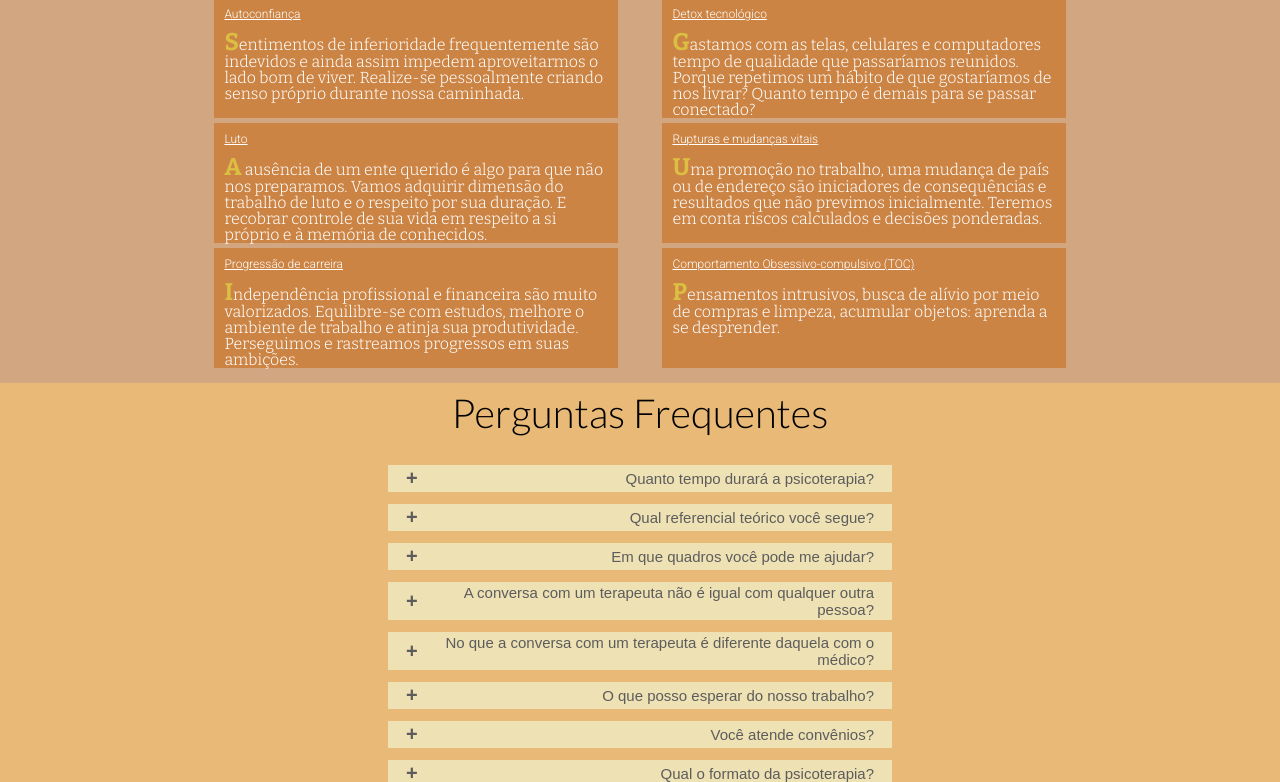
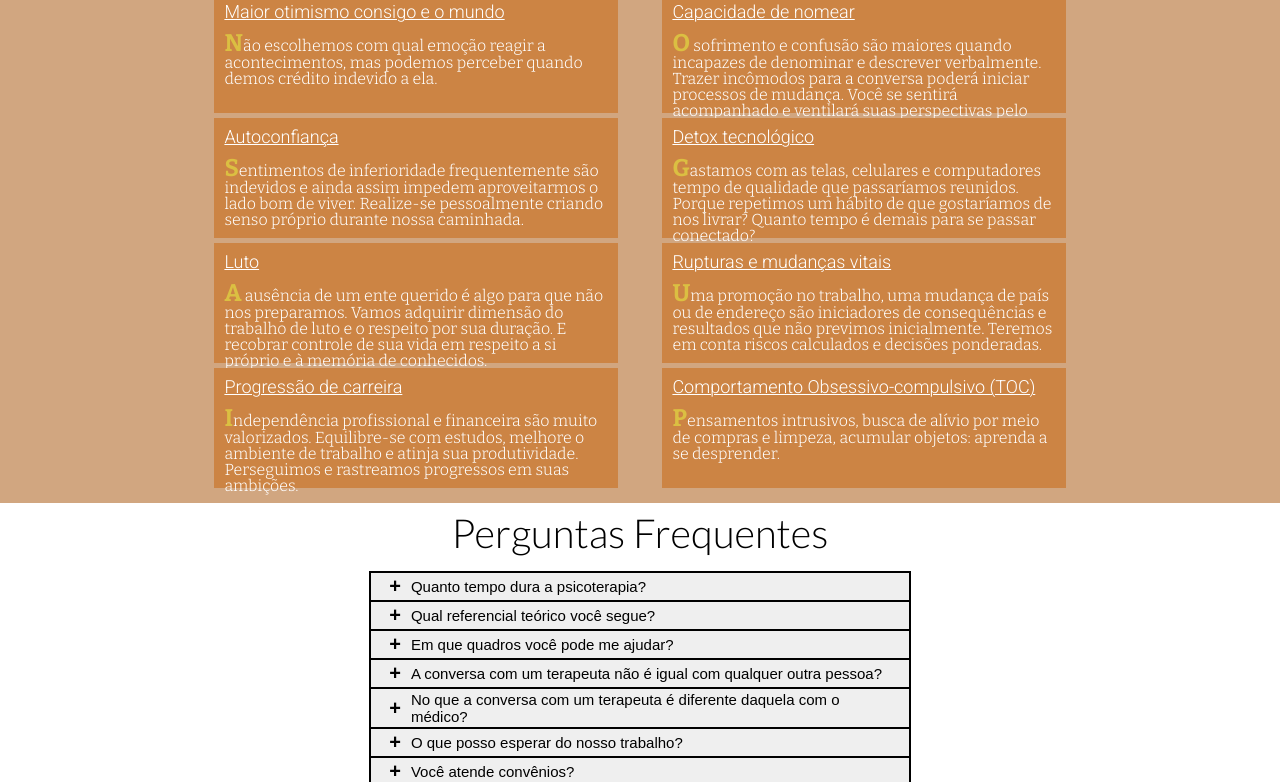
Before and after one commit to satyrmont/gbPsi, a React (Vite) app: page / in a window 1280 px wide. Shown: the part 2018-2800 px from the top of the page. Built offline with nearby package versions, Linux system fonts and the light colour scheme; a web font is replaced by a local one.

Commit message:
Perguntas Frequentes Layout

```diff
--- a/src/App.jsx
+++ b/src/App.jsx
@@ -15,7 +15,6 @@ function App() {
   return (
     <React.Fragment>
       <MobileProvider>
-        <body>
         <Nav />
         <Logo />
         <Intro />
@@ -24,7 +23,6 @@ function App() {
         <PerguntasFrequentes />
         <Contato />
         {/* <Mapa /> */}
-        </body>
       </MobileProvider>
     </React.Fragment>
   );
--- a/src/pages/1-Intro.page.jsx
+++ b/src/pages/1-Intro.page.jsx
@@ -241,6 +241,7 @@ const SectionWrapper_Experiencia = styled.div`
   display: flex;
   flex-direction: column;
   align-items: center;
+  padding: 40px;
 `;
 
 const Prossiga = styled.div`
@@ -263,7 +264,7 @@ const ContentWrapper_Experiencia = styled.div`
   flex-direction: column;
   text-align: start;
   justify-content: space-between;
-
+  margin-left: var(--margin-top-bottom);
   height: 100%;
 `;
 
--- a/src/pages/2-ComoFunciona.page.jsx
+++ b/src/pages/2-ComoFunciona.page.jsx
@@ -99,6 +99,7 @@ const SectionWrapper = styled.div`
 `;
 
 const Container_TwoColumn = styled.div`
+  padding-top: var(--margin-top-bottom);
   /* width: 50%; */
   display: flex;
   flex-direction: column;
@@ -132,6 +133,9 @@ const SectionText_ComoFunciona = styled(SectionText)`
 
 const Title_ComoFunciona = styled(Title)`
   font-size: calc(var(--title-font-size) * var(--title-small-factor));
+  text-decoration-line: underline;
+  text-decoration-thickness: 1.6px;
+  text-underline-offset: 5px;
 `;
 
 // ----------------------- TERAPIA ------------------------
@@ -163,6 +167,9 @@ const SectionText_Metodo = styled(SectionText)`
 const Title_Metodo = styled(Title)`
   font-size: calc(var(--title-font-size) * var(--title-small-factor));
   display: inline-block;
+  text-decoration-line: underline;
+  text-decoration-thickness: 1.6px;
+  text-underline-offset: 5px;
 `;
 
 export default ComoFunciona;
--- a/src/pages/3-QueEsperar.page.jsx
+++ b/src/pages/3-QueEsperar.page.jsx
@@ -131,7 +131,7 @@ const Card = styled.div`
   background-color: var(--color_D1);
 
   h2 {
-    font-size: calc(var(--title-font-size) * 0.3);
+    font-size: calc(var(--title-font-size) * 0.45);
     color: black;
     /* color: white; */
     color: var(--color04);
--- a/src/pages/4-PerguntasFrequentes.page.jsx
+++ b/src/pages/4-PerguntasFrequentes.page.jsx
@@ -1,4 +1,4 @@
-import React, { useEffect, useRef } from "react";
+import React, { useState, useRef } from "react";
 import { styled } from "styled-components";
 import {
   Section,
@@ -11,31 +11,53 @@ function PerguntasFrequentes() {
   const main = useRef();
   const title = useRef();
 
+  const [isOpen, setIsOpen] = useState(0);
+
   const toggleContent = (e) => {
-    const content = e.target.nextElementSibling;
-    content.style.display =
-      content.style.display === "block" ? "none" : "block";
+    const button = e.target;
+    const content = button.nextElementSibling;
+
+    // Get all question buttons
+    const allButtons = button.closest("section").querySelectorAll("button");
+    // Close all buttons (hide all content)
+    allButtons.forEach((btn) => {
+      const btnContent = btn.nextElementSibling;
+      if (btn !== button) {
+        btn.setAttribute("data-open", "false");
+        btnContent.style.display = "none";
+      }
+    });
+
+    // Toggle the clicked button's content
+    if (button.getAttribute("data-open") === "true") {
+      button.setAttribute("data-open", "false");
+      content.style.display = "none";
+    } else {
+      button.setAttribute("data-open", "true");
+      content.style.display = "block";
+    }
   };
 
   return (
     <Section_PerguntasFrequentes ref={main}>
       <Title_Perguntas ref={title}>Perguntas Frequentes</Title_Perguntas>
       <SectionContent>
-        <CollapsibleButton onClick={toggleContent}>
-          <h2>Quanto tempo durará a psicoterapia?</h2>
-        </CollapsibleButton>
-        <Content>
-          <SectionText>
+        <QuestionsContainer>
+          <QuestionButton data-open="false" onClick={toggleContent}>
+            <h2>Quanto tempo dura a psicoterapia?</h2>
+          </QuestionButton>
+          <Answer>
+            <AnswerText>
               <p>
-              Conceitualizar o caso, ou seja, traduzi-lo para linguagem teórica
-              leva até 6 semanas. Pode levar até 6 meses para pontualmente
-              elaborar questões em formato breve. Este dinamismo é desejável
-              quando comparamos outras formas de psicoterapia.
+                Conceitualizar o caso, ou seja, traduzi-lo para linguagem
+                teórica leva até 6 semanas. Pode levar até 6 meses para
+                pontualmente elaborar questões em formato breve. Este dinamismo
+                é desejável quando comparamos outras formas de psicoterapia.
               </p>
 
               <p>
-              Contudo, antecipar o final do tratamento ao sinal das primeiras
-              melhoras oferece o risco de recaídas antes que seja cultivada a
+                Contudo, antecipar o final do tratamento ao sinal de primeiras
+                melhoras apresenta o risco de recaídas antes que seja cultivada
                 independência.
               </p>
 
@@ -44,59 +66,67 @@ function PerguntasFrequentes() {
                 paciente e suas necessidades, ou pode resultar no encaminhamento
                 para um novo profissional.
               </p>
-          </SectionText>
-        </Content>
+            </AnswerText>
+          </Answer>
 
-        <CollapsibleButton onClick={toggleContent}>
+          <QuestionButton data-open="false" onClick={toggleContent}>
             <h2>Qual referencial teórico você segue?</h2>
-        </CollapsibleButton>
-        <Content>
-          <SectionText>
+          </QuestionButton>
+          <Answer>
+            <AnswerText>
               Minha prática baseia-se em terapias contextuais, como Terapia de
               Aceitação e Compromisso (ACT), Psicoterapia Baseada em Processos
-            (PBT) e Psicoterapia Analítica Funcional (FAP), todas são diferentes
-            modalidades de terapias cognitivo-comportamentais (TCC).
-          </SectionText>
-        </Content>
+              (PBT) e Psicoterapia Analítica Funcional (FAP), todas estas são
+              diferentes modalidades de terapias cognitivo-comportamentais
+              (TCC).
+            </AnswerText>
+          </Answer>
 
-        <CollapsibleButton onClick={toggleContent}>
+          <QuestionButton data-open="false" onClick={toggleContent}>
             <h2>Em que quadros você pode me ajudar?</h2>
-        </CollapsibleButton>
-        <Content>
-          <SectionText>
+          </QuestionButton>
+          <Answer>
+            <AnswerText>
+              <ul>
                 <ul>
                   <li>Ansiedade, depressão e sofrimento psíquico</li>
-              <li>Luto e ansiedade de separação</li>
                   <li>Dificuldades acadêmicas e laborais</li>
                   <li>Relações pessoais e do trabalho</li>
                   <li>Relações afetivas, separações e felicidade conjugal</li>
                   <li>Terapia para a terceira idade</li>
+                  <li>Luto e ansiedade de separação</li>
+                  <li>Transtorno Obsessivo-compulsivo (TOC)</li>
                   <li>Tabagismo, alcoolismo, consumo de substâncias</li>
-              <li>Apostas ou jogo online (ludomania)</li>
-              <li>Transtorno Obsessivo-compulsivo (TOC)</li>
                   <li>Transtornos do sono</li>
-              <li>Transtornos psiquiátricos do humor ou personalidade</li>
-              <li>Fobias sociais e específicas</li>
+                  <li>
+                    Transtornos psiquiátricos do humor ou de personalidade
+                  </li>
+                  <li>Fobia social e fobias específicas</li>
                   <li>Síndrome do pânico</li>
-              <li>Transtornos alimentares</li>
-              <li>Transtornos do impulso, jogos de azar, e comer emocional</li>
+                  <li>Transtornos alimentares e comer emocional</li>
+                  <li>Transtornos do impulso</li>
                   <li>Baixa concentração</li>
                   <li>Dependência de internet e tecnologia</li>
-              <li>Mudanças de vida como: troca de residência e trabalho</li>
+                  <li>Apostas e jogo online (ludomania)</li>
+                  <li>
+                    Mudanças de vida tais como: troca de residência e trabalho
+                  </li>
                   <li>
                     Dificuldades de inserção, adaptação a outro país e cultura
                   </li>
                 </ul>
-            Resposta 3: Lorem ipsum dolor sit amet, consectetur adipiscing elit.
-          </SectionText>
-        </Content>
-        <CollapsibleButton onClick={toggleContent}>
+              </ul>
+              Resposta 3: Lorem ipsum dolor sit amet, consectetur adipiscing
+              elit.
+            </AnswerText>
+          </Answer>
+          <QuestionButton data-open="false" onClick={toggleContent}>
             <h2>
               A conversa com um terapeuta não é igual com qualquer outra pessoa?
             </h2>
-        </CollapsibleButton>
-        <Content>
-          <SectionText>
+          </QuestionButton>
+          <Answer>
+            <AnswerText>
               <p>
                 Ao pedir conselho a conhecidos e amigos, obtemos opiniões
                 influenciadas pelo que já conhecem e antecipam de nós. Isto é
@@ -105,98 +135,97 @@ function PerguntasFrequentes() {
 
               <p>
                 Já o psicólogo te auxilia a romper padrões contraproducentes e
-              nocivos dos quais não nos demos conta ou relutamos em abandonar. A
-              dedicação necessária para superar desconfortos, mudar hábitos e
-              reconsiderar nossos sentimentos é mais constante quando
+                nocivos dos quais não nos demos conta ou relutamos em abandonar.
+                A dedicação necessária para superar desconfortos, mudar hábitos
+                e reconsiderar nossos sentimentos é mais constante quando
                 acompanhada por uma opinião profissional independente.
               </p>
-          </SectionText>
-        </Content>
+            </AnswerText>
+          </Answer>
 
-        <CollapsibleButton onClick={toggleContent}>
+          <QuestionButton data-open="false" onClick={toggleContent}>
             <h2>
-            No que a conversa com um terapeuta é diferente daquela com o médico?
+              No que a conversa com um terapeuta é diferente daquela com o
+              médico?
             </h2>
-        </CollapsibleButton>
-        <Content>
-          <SectionText>
+          </QuestionButton>
+          <Answer>
+            <AnswerText>
               <p>
                 Formas de psicoterapia que buscam intervir sobre o bem-estar
-              emoções e reconhecer padrões de pensamento também possuem validade
-              científica e recursos próprios, como: técnicas de meditação,
-              respiração e atenção plena (mindfulness) para promover o
-              relaxamento e a mudança de consciência.
+                emoções e reconhecer padrões de pensamento também possuem
+                validade científica e recursos próprios, como: técnicas de
+                meditação, respiração e atenção plena (mindfulness) para
+                promover o relaxamento e a mudança de consciência.
               </p>
 
               <p>
                 Uma equipe multidisciplinar atenta e colaborativa é sempre capaz
                 de encontrar um maior leque de decisões informadas.
               </p>
-          </SectionText>
-        </Content>
+            </AnswerText>
+          </Answer>
 
-        <CollapsibleButton onClick={toggleContent}>
+          <QuestionButton data-open="false" onClick={toggleContent}>
             <h2>O que posso esperar do nosso trabalho?</h2>
-        </CollapsibleButton>
-        <Content>
-          <SectionText>
+          </QuestionButton>
+          <Answer>
+            <AnswerText>
               <p>
                 Em uma conversa inicial avaliamos como a Psicologia poderia te
                 ajudar. A partir da conceitualização de caso, trabalhamos
                 conjuntamente em sua intervenção ou na necessidade de
                 encaminhamento para um profissional dedicado a isto.
               </p>
-          </SectionText>
-        </Content>
+            </AnswerText>
+          </Answer>
 
-        <CollapsibleButton onClick={toggleContent}>
+          <QuestionButton data-open="false" onClick={toggleContent}>
             <h2>Você atende convênios?</h2>
-        </CollapsibleButton>
-        <Content>
-          <SectionText>
+          </QuestionButton>
+          <Answer>
+            <AnswerText>
               <p>
-              No momento, o atendimento é apenas para particulares. Ainda assim,
-              a nota fiscal emitida pode ser usada para a operadora reembolsar o
-              valor da consulta.
+                No momento, o atendimento é apenas para particulares. Ainda
+                assim, a nota fiscal emitida pode ser usada para a operadora
+                reembolsar o valor da consulta.
               </p>
-          </SectionText>
-        </Content>
-        <CollapsibleButton onClick={toggleContent}>
+            </AnswerText>
+          </Answer>
+          <QuestionButton data-open="false" onClick={toggleContent}>
             <h2>Qual o formato da psicoterapia?</h2>
-        </CollapsibleButton>
-        <Content>
-          <SectionText>
+          </QuestionButton>
+          <Answer>
+            <AnswerText>
               Sessões de 50 minutos, geralmente uma vez por semana.
-          </SectionText>
-        </Content>
-        <CollapsibleButton onClick={toggleContent}>
+            </AnswerText>
+          </Answer>
+          <QuestionButton data-open="false" onClick={toggleContent}>
             <h2>Você oferece atendimento em outro idioma?</h2>
-        </CollapsibleButton>
-        <Content>
-          <SectionText>
+          </QuestionButton>
+          <Answer>
+            <AnswerText>
               Além de português, ofereço atendimento em inglês e espanhol.
-          </SectionText>
-        </Content>
+            </AnswerText>
+          </Answer>
 
-        <CollapsibleButton onClick={toggleContent}>
+          <QuestionButton data-open="false" onClick={toggleContent}>
             <h2>Você atende online?</h2>
-        </CollapsibleButton>
-        <Content>
-          <SectionText>
+          </QuestionButton>
+          <Answer>
+            <AnswerText>
               Existem conveniências tanto em consultório quanto online.
               Consideramos suas possibilidades e preferências para adotar o
               formato mais eficaz.
-          </SectionText>
-        </Content>
+            </AnswerText>
+          </Answer>
+        </QuestionsContainer>
       </SectionContent>
     </Section_PerguntasFrequentes>
   );
 }
 
 const Section_PerguntasFrequentes = styled(Section)`
-  background-color: var(--color_1);
-  /* color: white; */
-
   display: flex;
   flex-direction: column;
   align-items: center;
@@ -207,57 +236,84 @@ const Section_PerguntasFrequentes = styled(Section)`
 `;
 
 const SectionContent = styled(ContentContainer)`
-  width: 100%;
-
+  width: calc(var(--content-width) * 0.6);
   display: flex;
-  /* flex-flow: wrap; */
   justify-content: space-between;
-  /* flex-direction: column; */
 `;
 
 const Title_Perguntas = styled(Title)`
   /* color: white; */
 `;
 
-const CollapsibleButton = styled.button`
-  /* background-color: ${({ isOpen }) =>
-    isOpen ? "var(--color_A2)" : "var(--color_A3)"}; */
-  background-color: var(--color_0);
-  color: #5c5c5c;
+const QuestionsContainer = styled.div`
+  outline-style: solid;
+  outline-width: 2px;
+  outline-color: black;
+  /* border-radius: 2px; */
+  display: flex;
+  flex-direction: column;
+  width: 100%;
+  min-width: 400px;
+`;
+
+const QuestionButton = styled.button`
+  outline: 2px;
   cursor: pointer;
+  z-index: 1;
   padding: 2px 18px 2px 18px;
-  width: 40%;
-  border: none;
   text-align: left;
   outline: none;
+  border: none;
   font-size: 15px;
-  text-align: end;
+  display: flex;
+  align-items: center;
+  border-bottom: solid 2px black;
 
-  transition: background-color 0.4s ease, transform 0.3s ease;
-  margin-top: 12px;
-  display: flex;
-  justify-content: space-between;
-  align-items: center;
+  h2 {
+    pointer-events: none;
+  }
 
-  /* Pseudo-element for plus/minus */
   &::before {
-    content: "${({ isOpen }) => (isOpen ? "−" : "+")}";
+    content: "${({ "data-open": open }) => (open === "true" ? "−" : "+")}";
     font-size: 20px;
     font-weight: bold;
     margin-right: 10px;
     transition: transform 0.3s ease;
   }
+
+  &[data-open="true"]::before {
+    content: "−"; /* Change to minus when open */
+  }
+
+  &[data-open="false"]::before {
+    content: "+"; /* Change to plus when closed */
+  }
+
+  &:last-of-type {
+    border-bottom: none;
+  }
 `;
 
-const Content = styled.div`
-  /* margin-top: -12px; */
+const Answer = styled.div`
   color: black;
-  font-size: 1rem;
+  font-size: var(--text-font-size);
   max-width: 50%;
-  padding: 0 18px;
   display: none;
-  overflow: hidden;
-  background-color: #f1f1f1;
+
+  width: 40%;
+  min-width: 400px;
+`;
+
+const AnswerText = styled.div`
+  padding: 6px 12px;
+  line-height: 1.1rem;
+  /* border-style: solid;
+  border: 1px;
+  border-color: black; */
+
+  font-size: calc(var(--text-font-size) * 0.8);
+  ul {
+  }
 `;
 
 export default PerguntasFrequentes;
```
Lines whose indentation alone changed are shown as unchanged.
